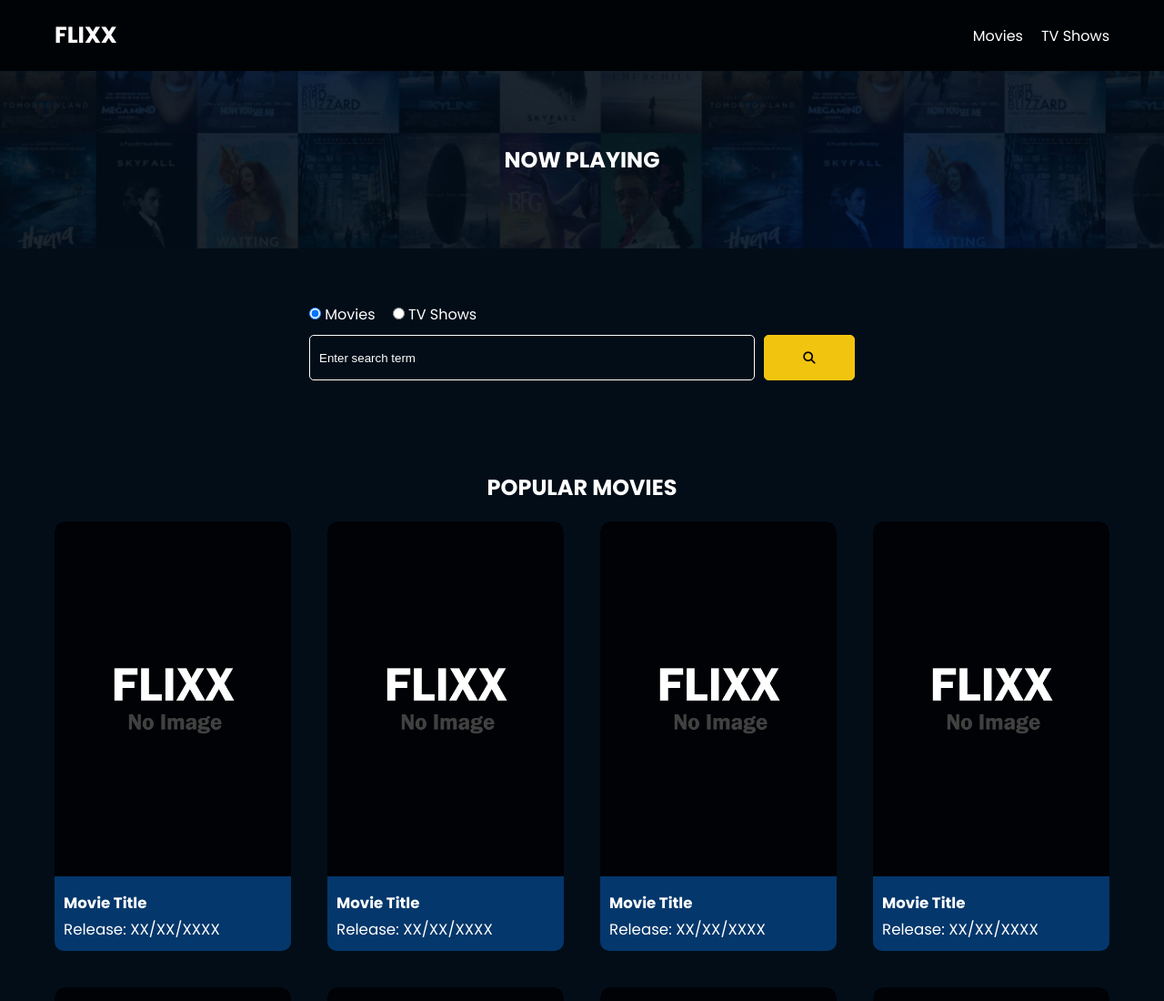
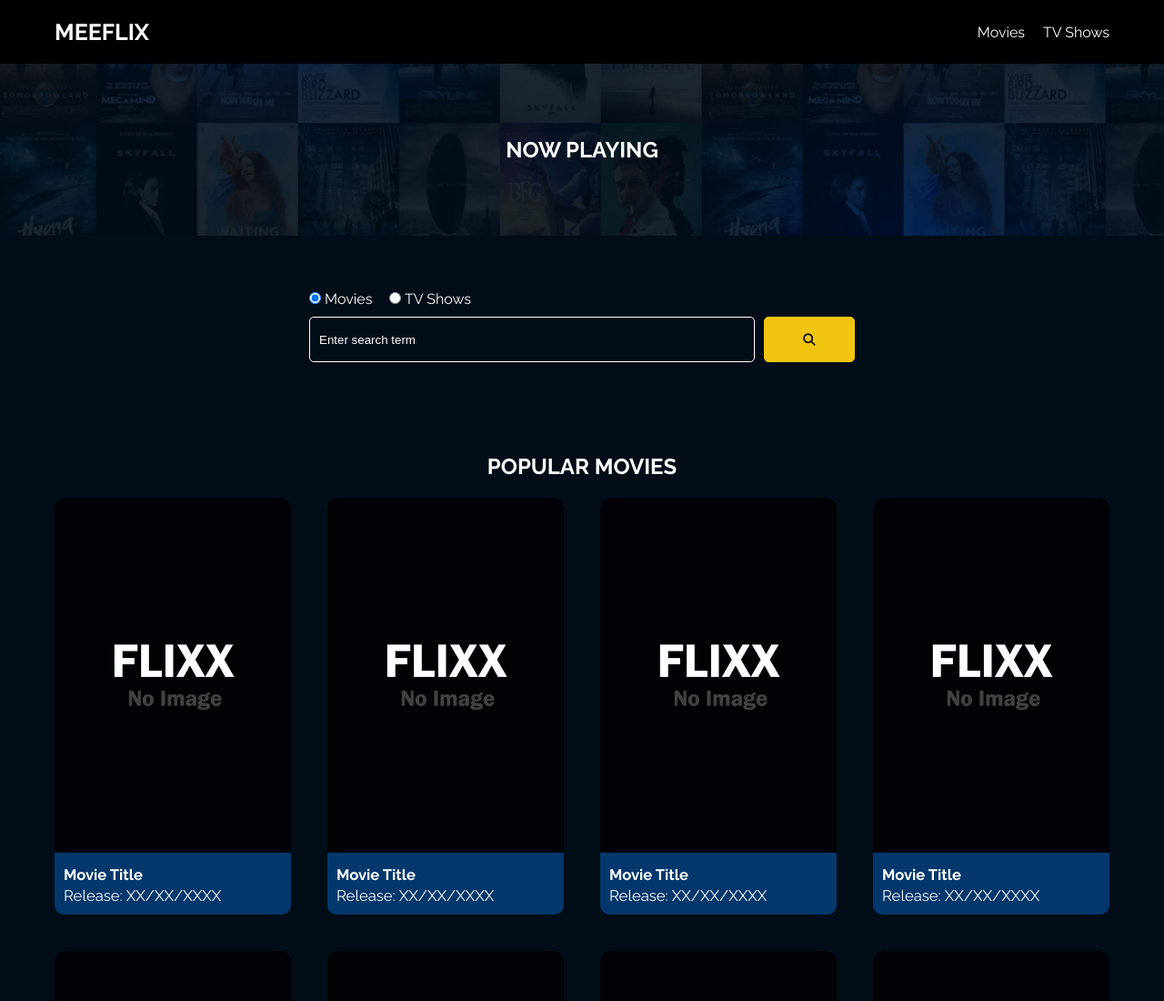
Before and after one commit to tejash023/movie-app-js, a plain HTML site: page index.html in a window 1280 px wide. Shown: the top 1100 px of the page at 91% size. Drawn offline with Linux system fonts and the light colour scheme.

Commit message:
updated header

```diff
--- a/css/style.css
+++ b/css/style.css
@@ -1,3 +1,5 @@
+@import url("https://fonts.googleapis.com/css2?family=Raleway:wght@100;200;300;400;700&display=swap");
+
 *,
 *::before,
 *::after {
@@ -12,7 +14,7 @@
 }
 
 body {
-  font-family: "Poppins", sans-serif;
+  font-family: "Raleway", sans-serif;
   font-size: 16px;
   background: var(--color-primary);
   color: #fff;
@@ -87,7 +89,9 @@ ul {
 
 .main-header {
   padding: 20px 0;
-  background: rgba(0, 0, 0, 0.8);
+  background: rgb(0 0 0);
+
+  z-index: 100;
 }
 
 .main-header .logo {
--- a/index.html
+++ b/index.html
@@ -6,10 +6,7 @@
     <meta name="viewport" content="width=device-width, initial-scale=1.0" />
     <link rel="preconnect" href="https://fonts.googleapis.com" />
     <link rel="preconnect" href="https://fonts.gstatic.com" crossorigin />
-    <link
-      href="https://fonts.googleapis.com/css2?family=Poppins:wght@300;400;700&display=swap"
-      rel="stylesheet"
-    />
+
     <link rel="stylesheet" href="lib/swiper.css" />
     <link rel="stylesheet" href="lib/fontawesome.css" />
     <link rel="stylesheet" href="css/style.css" />
@@ -21,7 +18,7 @@
   <body>
     <header class="main-header">
       <div class="container">
-        <div class="logo"><a href="/">FLIXX</a></div>
+        <div class="logo"><a href="/">Meeflix</a></div>
         <nav>
           <ul>
             <li>
```
